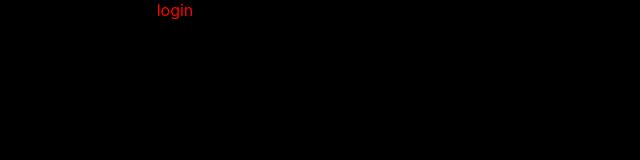
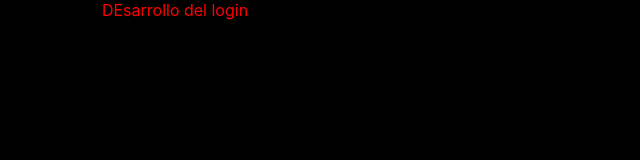
Before and after one commit to CunGemcrak/Zapateria-Cun, a React (Create React App) app in the folder Client/: page /login in a window 1280 px wide. Shown: the top 160 px of the page, without its empty margins (0-640 px from the left). Built offline with nearby package versions, Linux system fonts and the light colour scheme.

Commit message:
Actualizacion de datos

```diff
--- a/Client/src/App.js
+++ b/Client/src/App.js
@@ -5,15 +5,15 @@ import { Routes,Route} from "react-router-dom";
 
 
 import Loading from './Component/loading/Loading';
-import Login from './Component/Login/Login'
+import Login from './Component/Login/Login_General/Login_General'
 
 
 function App() {
   return (
     <div className="App">
       <Routes>
+              <Route path='/login' element={<Login/>}/>
               <Route path='/' element={<Loading/>}/>
-              <Route path='/login' element={<Login/>}/>
 
 
       </Routes>
--- a/Client/src/Component/Login/Login.js
+++ b/Client/src/Component/Login/Login_General/Login_General.js
@@ -3,7 +3,7 @@ const Login = () => {
 
     return (
         <div className="contenedor_Login">
-            login
+            DEsarrollo del login
         </div>
     );
 }
--- a/Client/src/Component/loading/Loading.js
+++ b/Client/src/Component/loading/Loading.js
@@ -4,7 +4,7 @@ const Loading = () => {
 
     return (
         <div className="body_loading">
-           hola mundo
+           Pagina de intro
         </div>
     );
 };
```
Also changed, not shown: Client/src/Component/Login/Login_General/Login_General.css (renamed from Client/src/Component/Login/Login.css), 1 other file (tests, documents, lock files or other folders).
